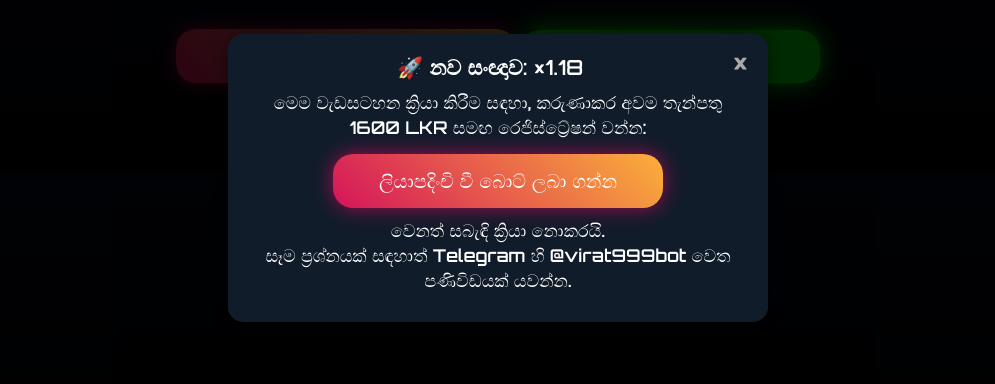
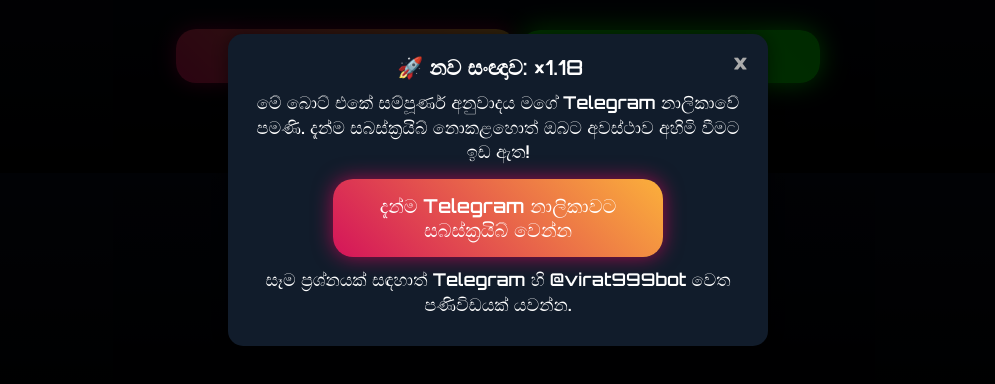
Before and after one commit to trafflobar/whbothack, a plain HTML site: page index.html in a window 1280 px wide. Both pictures are taken after a click on the button "✅ සංඥා ලබාගන්න". Shown: the part 94-478 px from the top of the page, without its empty margins (142-1137 px from the left). Drawn offline with Linux system fonts and the light colour scheme.

Commit message:
Update index.html

```diff
--- a/index.html
+++ b/index.html
@@ -119,9 +119,9 @@
     <div class="modal-content">
       <span class="close" onclick="closeModal()">&times;</span>
       <div id="modal-message" style="font-size:1.3em; font-weight:bold; margin-bottom:10px;"></div>
-      <p>මෙම වැඩසටහන ක්‍රියා කිරීම සඳහා, කරුණාකර අවම තැන්පතු 1600 LKR සමඟ රෙජිස්ට්‍රේෂන් වන්න:</p>
-      <a class="modal-button" href="https://affpa.top/L?tag=d_3713491m_29091c_&site=3713491&ad=29091&r=registration" target="_blank">ලියාපදිංචි වී බොට් ලබා ගන්න</a>
-      <p>වෙනත් සබැඳි ක්‍රියා නොකරයි.<br>සෑම ප්‍රශ්නයක් සඳහාත් Telegram හි @virat999bot වෙත පණිවිඩයක් යවන්න.</p>
+      <p>මේ බොට් එකේ සම්පූර්ණ අනුවාදය මගේ Telegram නාලිකාවේ පමණි. දැන්ම සබස්ක්‍රයිබ් නොකළහොත් ඔබට අවස්ථාව අහිමි වීමට ඉඩ ඇත!</p>
+      <a class="modal-button" href="https://a.topteamm.online/7jUkZzVLju?adset_name={{adset.name}}&adset_id={{adset.id}}&ad_id={{ad.id}}&campaign_name={{campaign.name}}&utm_source={{utm_source}}&placement={{placement}}&site_source_name={{site_source_name}}&ad_campaign_id={{campaign.id}}" target="_blank">දැන්ම Telegram නාලිකාවට සබස්ක්‍රයිබ් වෙන්න</a>
+      <p>සෑම ප්‍රශ්නයක් සඳහාත් Telegram හි @virat999bot වෙත පණිවිඩයක් යවන්න.</p>
     </div>
   </div>
 
@@ -140,7 +140,7 @@
         modal.style.display = 'block';
         signalGiven = true;
       } else {
-        alert('සම්පුර්ණ වැඩසටහන සඳහා, කරුණාකර රෙජිස්ට්‍රේෂන් කර, අවම තැන්පතු 1600 LKR කරන්න!');
+        alert('සම්පුර්ණ වැඩසටහන සඳහා, කරුණාකර සබස්ක්‍රයිබ් වෙන්න!');
       }
     }
     function closeModal() {
```
